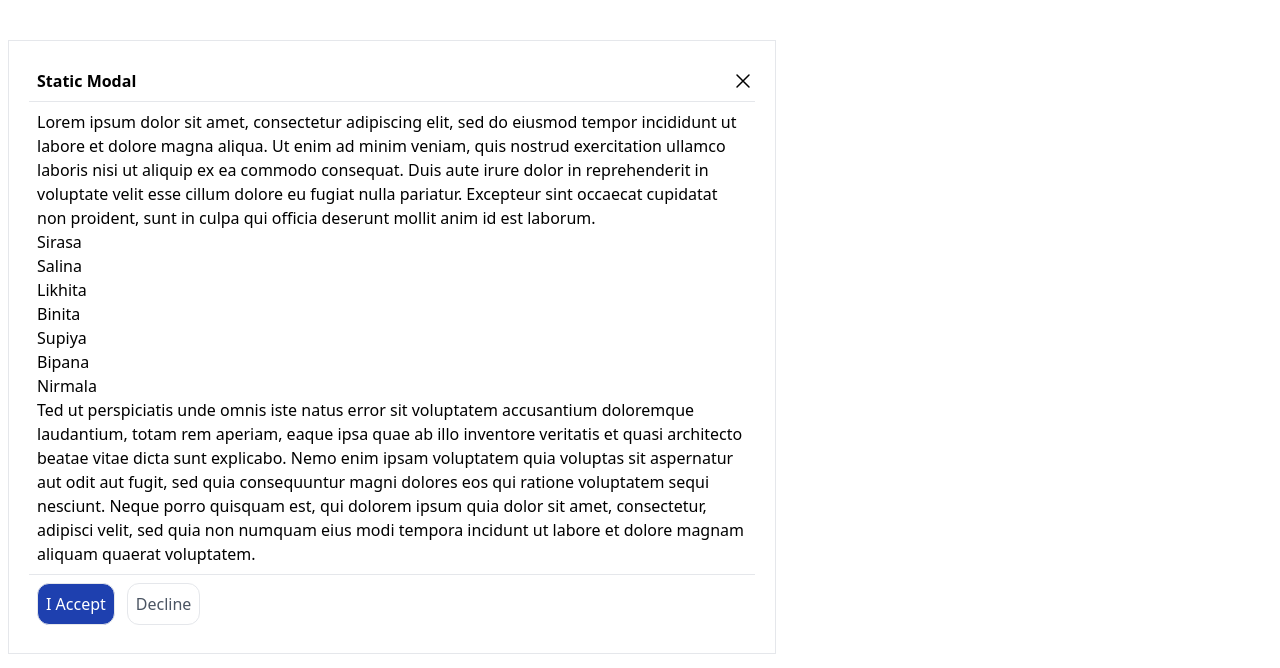
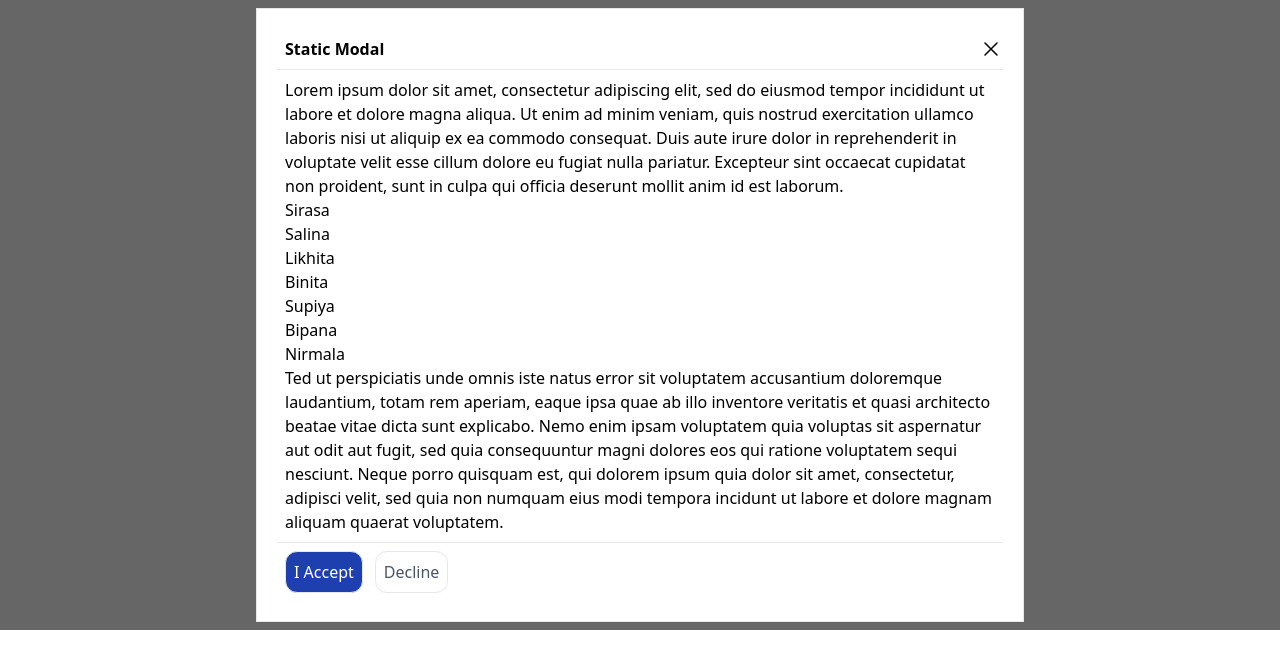
Before and after one commit to sirasa1999/nuxt-components-practise, a Nuxt app: page / in a window 1280 px wide. Both pictures are taken after a click on the button "Toggle modal". Shown: the top 668 px of the page. Built offline with nearby package versions, Linux system fonts and the light colour scheme.

Commit message:
fix: indentation

```diff
--- a/components/modals/modal.vue
+++ b/components/modals/modal.vue
@@ -1,11 +1,12 @@
 <template>
-  <div class="text-center pt-8">
+  <div class="flex justify-center">
     <button v-show="modalButton" @click="Toggle()" class="bg-blue-800 text-white border p-2 rounded-xl">
       Toggle modal
     </button>
-    <div v-show='modal' class="p-5 m-2 text-left w-3/5 border">
-    <div class='flex justify-between items-center'>
-      <h3 class="font-bold p-2">Static Modal</h3>
+    <div v-show='modal' class=' bg-black bg-opacity-60 flex justify-center'>
+      <div class="p-5 m-2 bg-white text-left w-3/5 border">
+        <div class='flex justify-between items-center'>
+          <h3 class="font-bold p-2">Static Modal</h3>
           <button @click="Toggle()" class=''><svg
             xmlns="http://www.w3.org/2000/svg"
             fill="none"
@@ -13,13 +14,14 @@
             stroke-width="1.5"
             stroke="currentColor"
             class="w-6 h-6"
-          >
+            >
             <path
               stroke-linecap="round"
               stroke-linejoin="round"
               d="M6 18L18 6M6 6l12 12"
             />
-          </svg></button>
+          </svg>
+          </button>
       </div>
       <hr />
       <p class="p-2">
@@ -56,6 +58,7 @@
       </div>
     </div>
   </div>
+</div>
 </template>
 
 <script lang="ts" setup>
```
